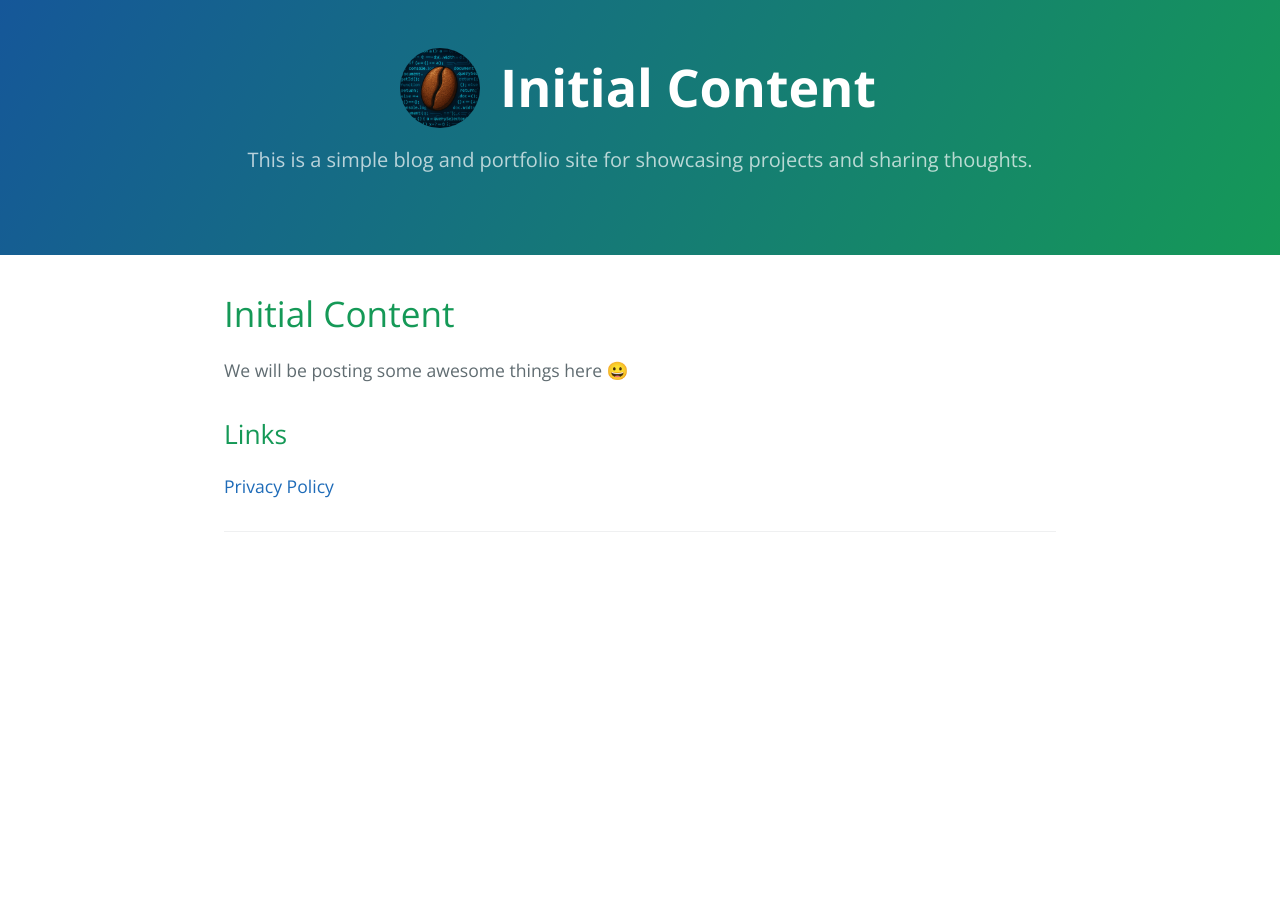
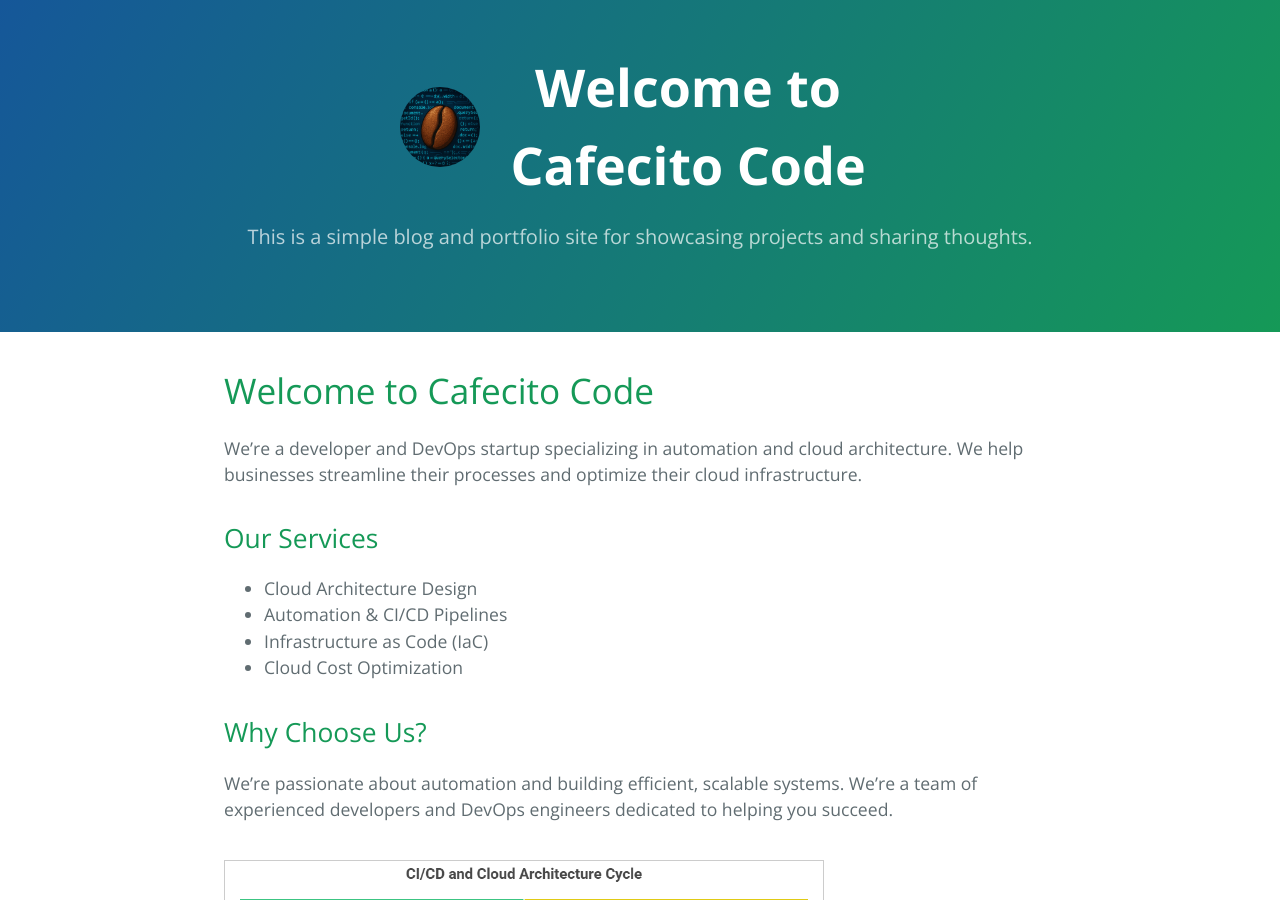
Before and after one commit to cafecito-code/cafecito-public-page, a Jekyll site: the page built from index.md, in a window 1280 px wide and 900 px high. Built offline with Jekyll 4.4.1, drawn with Linux system fonts in a browser that asks for light colours; our own code applies the rules of GitHub Pages for plain Markdown files.

Commit message:
Testing custom runners

```diff
--- a/index.md
+++ b/index.md
@@ -2,9 +2,28 @@
 layout: default
 ---
 
-# Initial Content
 
-We will be posting some awesome things here 😀
+# Welcome to Cafecito Code
 
-## Links
-[Privacy Policy](https://cafecito.071983.xyz/cafecito-internal-apps-policy)
+We're a developer and DevOps startup specializing in automation and cloud architecture. We help businesses streamline their processes and optimize their cloud infrastructure.
+
+## Our Services
+
+- Cloud Architecture Design
+- Automation & CI/CD Pipelines
+- Infrastructure as Code (IaC)
+- Cloud Cost Optimization
+
+## Why Choose Us?
+
+We're passionate about automation and building efficient, scalable systems. We're a team of experienced developers and DevOps engineers dedicated to helping you succeed.
+
+<!-- Napkin.ai Diagrams will go here -->
+<img src="assets/our_focus.png" alt="Diagram 1" style="width: 100%; max-width: 600px; margin: 20px 0; border: 1px solid #ccc;">
+
+<!-- ## Contact Us
+
+Get in touch to discuss your project and how we can help.
+
+Email: [info@cafecitocode.com](mailto:info@cafecitocode.com) -->
+<!-- Add other contact info here -->
```
Also changed, not shown: assets/our_focus.png (added).
